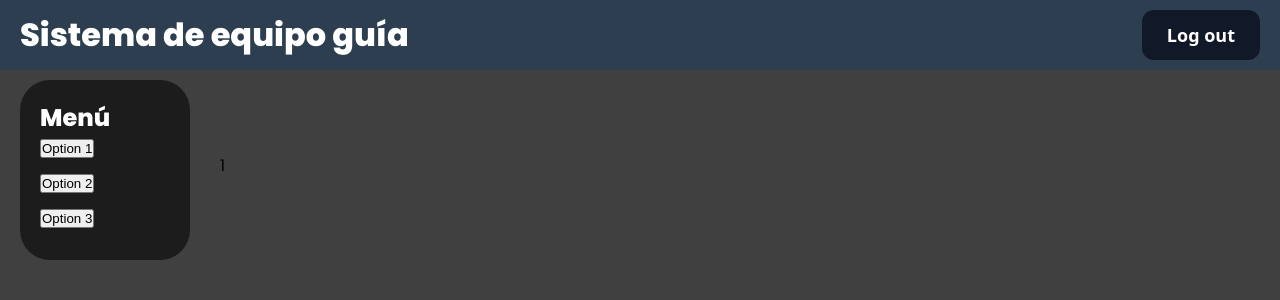
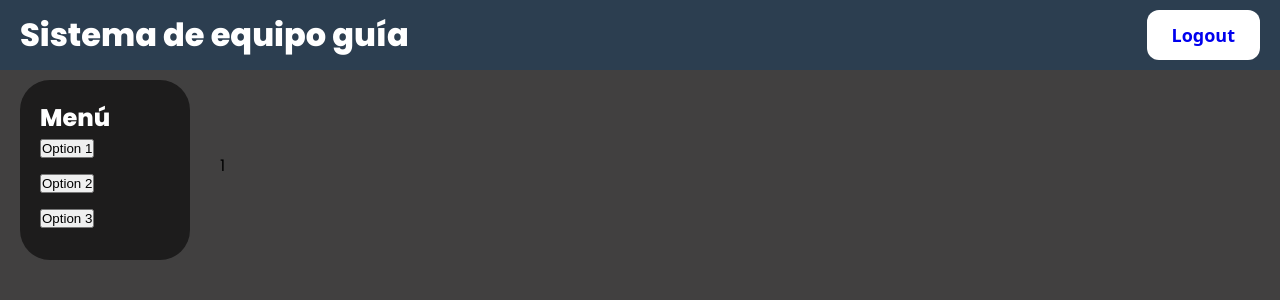
Before and after one commit to OmarJesusZuniga/Proyecto-Diseno, a React (Create React App) app in the folder frontend/: page /home in a window 1280 px wide. Shown: the top 300 px of the page. Built offline with nearby package versions, Linux system fonts and the light colour scheme.

Commit message:
logout funca

```diff
--- a/frontend/src/components/Navbar.js
+++ b/frontend/src/components/Navbar.js
@@ -5,7 +5,10 @@ const Navbar = () => {
 
             <div className="container">
                 <h1>Sistema de equipo guía</h1>
-                <button className="button-40" role="button">Log out</button>
+
+                <div className="logout" type="submit">
+                    <Link to="/" style={{textDecoration:"none"}}>Logout</Link>
+                </div>
             </div>
 
     );
--- a/frontend/src/index.css
+++ b/frontend/src/index.css
@@ -17,8 +17,8 @@ body {
 }
 
 
-.button-40 {
-  background-color: #111827;
+.logout {
+  background-color: #FFF;
   border: 1px solid transparent;
   border-radius: .75rem;
   box-sizing: border-box;
@@ -44,18 +44,18 @@ body {
 
 }
 
-.button-40:hover {
-  background-color: #374151;
+.logout:hover {
+  background-color: #9C9998;
 }
 
-.button-40:focus {
+.logout:focus {
   box-shadow: none;
   outline: 2px solid transparent;
   outline-offset: 2px;
 }
 
 @media (min-width: 768px) {
-  .button-40 {
+  .logout {
     padding: .75rem 1.5rem;
   }
 }
--- a/frontend/src/pages/LoginForm.js
+++ b/frontend/src/pages/LoginForm.js
@@ -26,7 +26,7 @@ const LoginForm = () => {
                 </div>
 
                 <div className="login" type="submit">
-                    <Link to="/home" style={{textDecoration:"none"}}>LogIn</Link>
+                    <Link to="/home" style={{textDecoration:"none"}}>Login</Link>
                 </div>
 
             </form>
```
